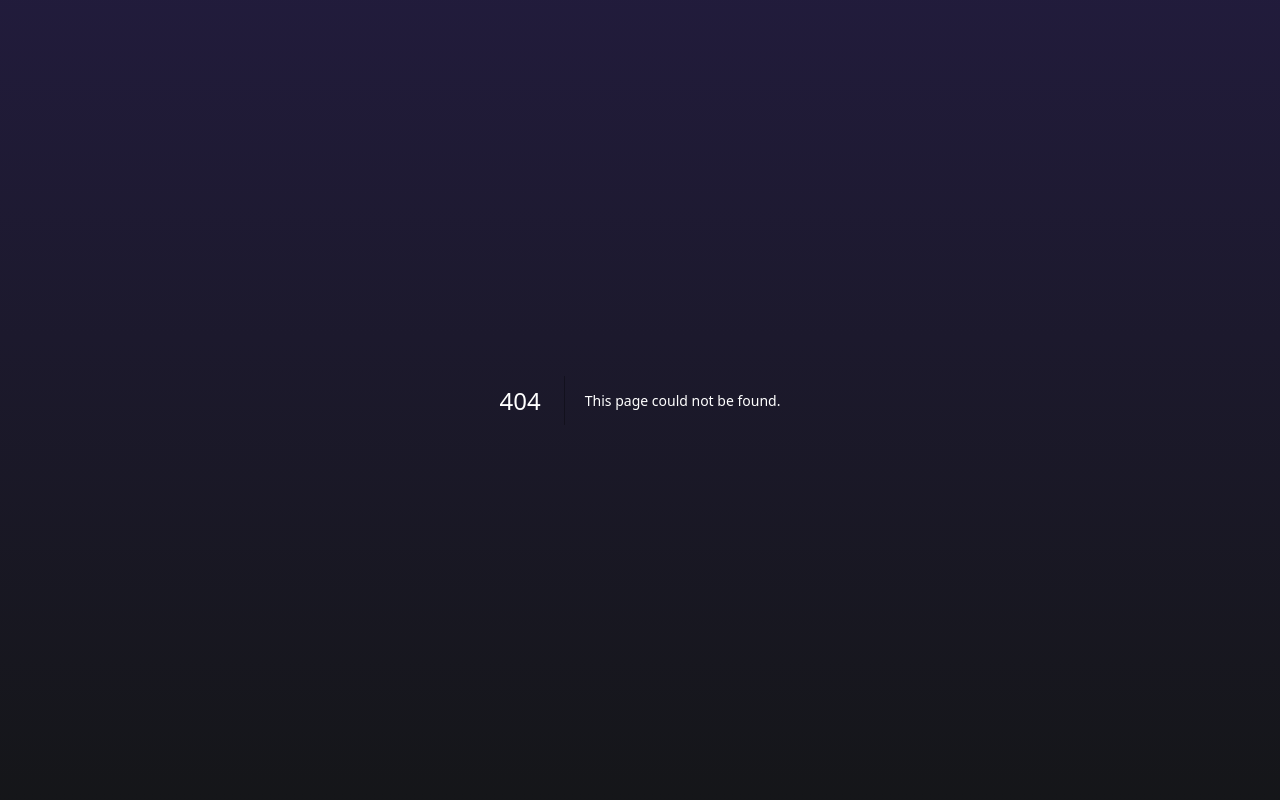
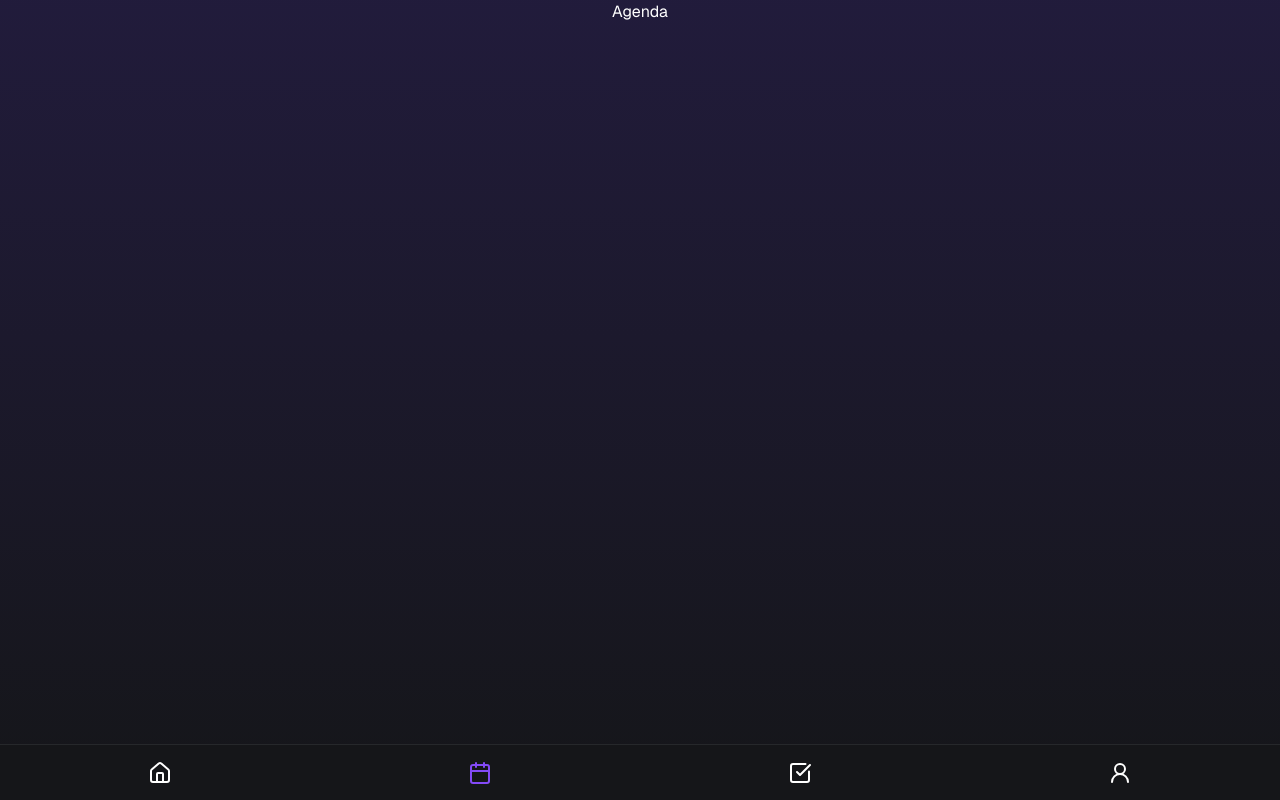
Before and after one commit to TheDuxX/to-do-list, a Next.js app: page /schedule in a window 1280 px wide. Before the commit this address had no page. Built offline with nearby package versions, Linux system fonts and the light colour scheme.

Commit message:
feat: add footer nav

```diff
--- a/app/(home)/page.tsx
+++ b/app/(home)/page.tsx
@@ -17,7 +17,6 @@ export default async function Index() {
     <>
       <HeaderNav />
       <List />
-      <FooterMenu />
     </>
   );
 }
--- /dev/null
+++ b/app/(pages)/lists/page.tsx
@@ -0,0 +1,5 @@
+const Listas = () => {
+  return <>Listas</>;
+};
+
+export default Listas;
--- /dev/null
+++ b/app/(pages)/schedule/page.tsx
@@ -0,0 +1,5 @@
+const Schedule = () => {
+  return <>Agenda</>;
+};
+
+export default Schedule;
--- a/app/_components/footer.tsx
+++ b/app/_components/footer.tsx
@@ -1,26 +1,33 @@
+"use client"
 import { Calendar, CheckSquare, HomeIcon, User2Icon } from "lucide-react";
+import Link from "next/link";
+import { usePathname } from "next/navigation";
+
+const links = [
+  { name: "Início", href: "/", icon: <HomeIcon /> },
+  { name: "Agenda", href: "/schedule", icon: <Calendar /> },
+  { name: "Listas", href: "/lists", icon: <CheckSquare /> },
+  { name: "Perfil", href: "/account", icon: <User2Icon /> },
+];
 
 const FooterMenu = () => {
+  const pathname = usePathname(); // Hook para obter a URL atual
+
   return (
-    <>
-      <div className="bg-primary w-full fixed bottom-0 flex flex-row justify-around items-center text-white py-3 font-extralight text-sm">
-        <div className="flex flex-col items-center justify-center ">
-          <HomeIcon size={20}/>
-          <p>Início</p>
-        </div>
-        <div className="flex flex-col items-center justify-center ">
-          <Calendar size={20}/>
-          <p>Agenda</p>
-        </div>
-        <div className="flex flex-col items-center justify-center">
-          <CheckSquare size={20}/>
-          <p>Listas</p>
-        </div><div className="flex flex-col items-center justify-center">
-          <User2Icon size={20}/>
-          <p>Perfil</p>
-        </div>
-      </div>
-    </>
+    <div className="min-h-14 bg-background w-full fixed bottom-0 border-t-[1px] flex flex-row justify-around items-center py-3 font-extralight text-sm">
+      {links.map((link) => (
+        <Link
+          key={link.name}
+          href={link.href}
+          className={`flex flex-col items-center justify-center ${
+            pathname === link.href ? "text-primary" : "hover:text-primary"
+          }`}
+        >
+          {link.icon}
+          {/* <p>{link.name}</p> */}
+        </Link>
+      ))}
+    </div>
   );
 };
 
--- a/app/layout.tsx
+++ b/app/layout.tsx
@@ -1,7 +1,7 @@
-
 import { GeistSans } from "geist/font/sans";
 import { ThemeProvider } from "next-themes";
 import "./globals.css";
+import FooterMenu from "./_components/footer";
 
 const defaultUrl = process.env.VERCEL_URL
   ? `https://${process.env.VERCEL_URL}`
@@ -29,6 +29,8 @@ export default function RootLayout({
         >
           <main className="h-svh flex flex-col items-center">
             {children}
+
+            <FooterMenu />
           </main>
         </ThemeProvider>
       </body>
```
